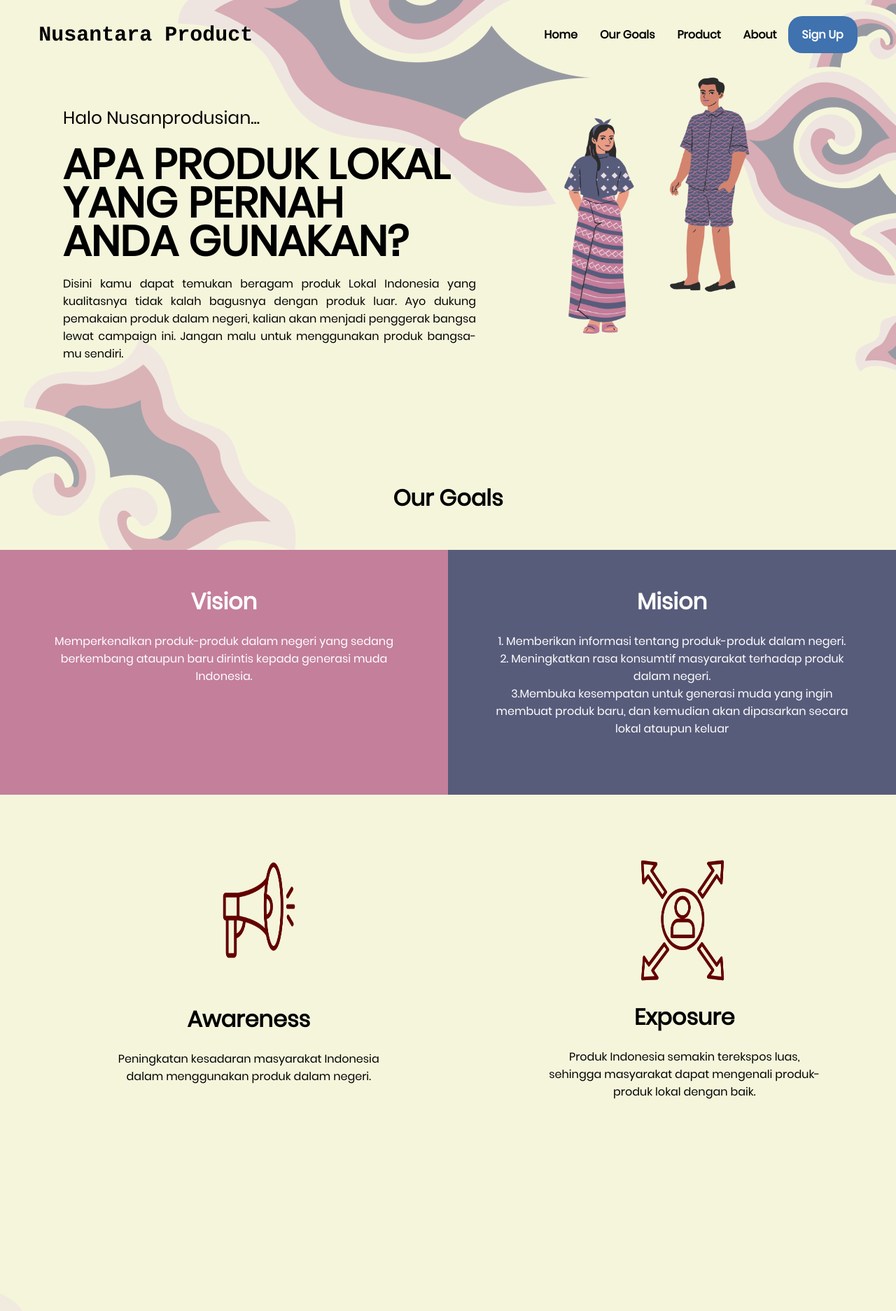
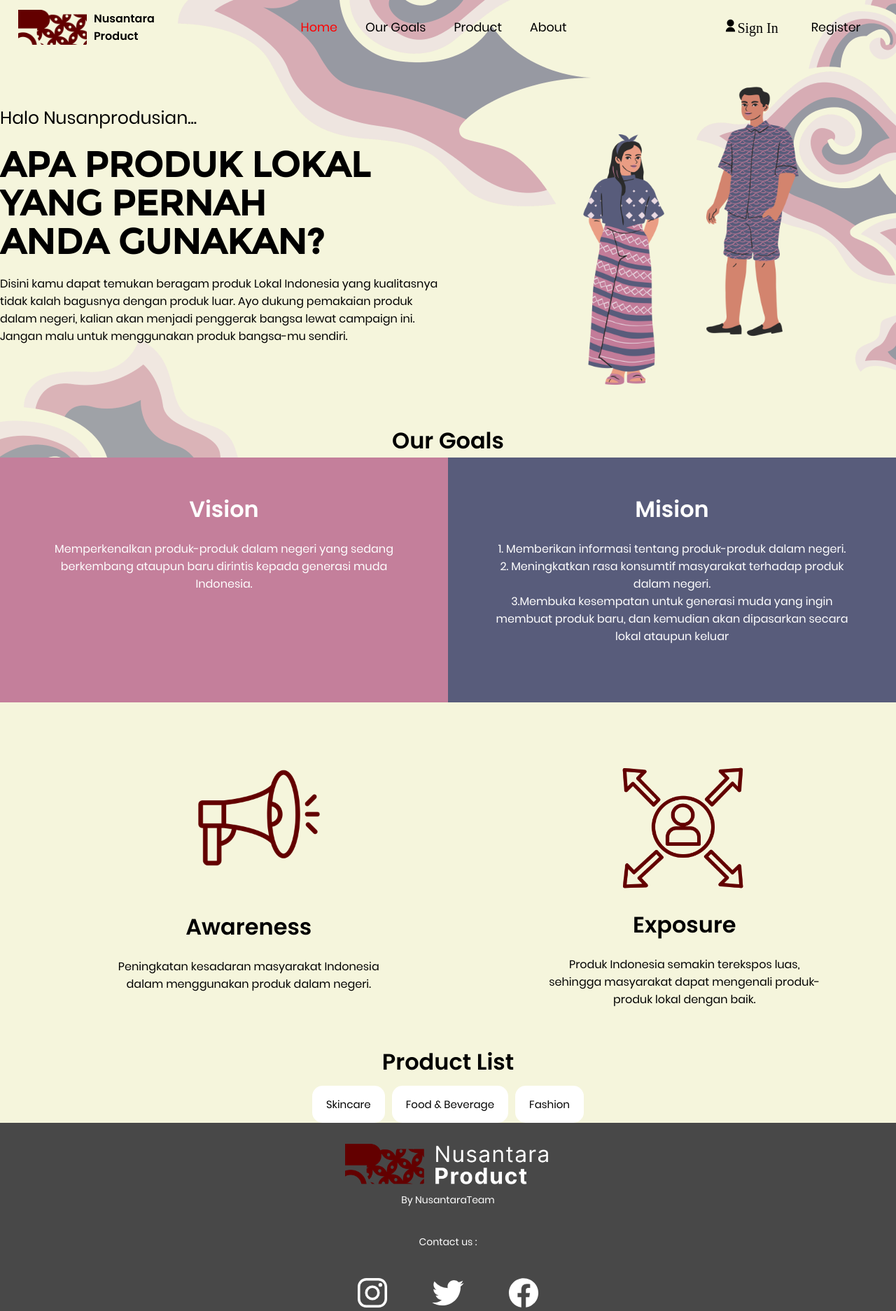
Before and after one commit to Fendy0999/WebUTS, a PHP site: page / in a window 1280 px wide. Shown: the top 1874 px of the page at 70% size. Run offline with PHP 8.4, Linux system fonts and the light colour scheme.

Commit message:
Penggantian navbar+html+javascript

```diff
--- a/index.html
+++ b/index.html
@@ -6,23 +6,36 @@
     <meta name="viewport" content="width=device-width, initial-scale=1.0">
     <title>Nusantara Proud</title>
     <link rel="stylesheet" href="style.css">
+
+    <link href="https://cdn.jsdelivr.net/npm/remixicon@2.5.0/fonts/remixicon.css" rel="stylesheet">
+    <link rel="stylesheet" href="https://unpkg.com/boxicons@latest/css/boxicons.min.css">
+    <link rel="preconnect" href="https://fonts.googleapis.com">
+    <link rel="preconnect" href="https://fonts.gstatic.com" crossorigin>
+    <link href="https://fonts.googleapis.com/css2?family=Poppins:wght@600&display=swap" rel="stylesheet">
+
 </head>
 <body>
-    <nav>
-        <div class="wrapper-nav">
-            <div class="logo"><a href="">Nusantara Product</a></div>
+    <header>
+        <div class="navbar">
+            <img src="assets/images/Instagram post - 2 1.png">
+                <a href="#logo" class="Logo"><b>Nusantara<br>Product</b></a></div>
+                <ul class="navbar-menu">
+                    <li><a href="#home" class="active">Home</a></li>
+                    <li><a href="#ourgoals">Our Goals</a></li>
+                    <li><a href="#listproduct">Product</a> </li>
+                    <li><a href="#about">About</a></li>
+                </ul>
 
-            <div class="menu">
-                <ul>
-                    <li><a href="#home">Home</a></li>
-                    <li><a href="#campaign">Our Goals</a></li>
-                    <li><a href="#listproduct">Product</a></li>
-                    <li><a href="#about">About</a></li>
-                    <li><a href=""class="tbl-biru">Sign Up</a></li>
-                </ul>
+                <div class="main">
+                    <a href="#" class="user"><i class="ri-user-fill">Sign In</i></a>
+                    <a href="#" class="register">Register</a>
+                    <div class="bx bx-menu" id="menu-icon"></div>
+                </div>
             </div>
         </div>
-    </nav>
+     </header>
+
+
     <div class="wrapper awan-batik">
         <!-- untuk home -->
 
@@ -33,13 +46,15 @@
                 <h3>APA PRODUK LOKAL<br>YANG PERNAH<br>ANDA GUNAKAN?</h3>
                 <p>Disini kamu dapat temukan beragam produk Lokal Indonesia yang kualitasnya tidak kalah bagusnya dengan produk luar. Ayo dukung pemakaian produk dalam negeri, kalian akan menjadi penggerak bangsa lewat campaign ini. Jangan malu untuk menggunakan produk bangsa-mu sendiri.</p>
             </div>
-            <img src="assets/images/orghome.png">
+            <div class="kolom2">
+                <img class="orghomepict" src="assets/images/orghome.png">
+            </div>
         </div>
     </div>
 
     <!-- untuk ourgoals-->
     <div class="our-goals">
-        <div class="kolom">
+        <div class="kolom_judul">
             <h1>Our Goals</h1>
         </div>
         <div class="container">
@@ -69,7 +84,17 @@
         </div>
     </div>
 
+    <!--Product List-->
+    <div class="product-list">
+        <h1>Product List</h1>
+            <div class="buttonproduct">
+                <button class="btn1">Skincare</button>
+                <button class="btn1">Food & Beverage</button>
+                <button class="btn1">Fashion</button>
+            </div>
+    </div>
 
+    <!--Skincare Section-->
 
     <!--untuk footer-->
     <footer>
--- a/style.css
+++ b/style.css
@@ -22,79 +22,152 @@
 }
 
 body {
+    min-height: 100vh;
+    color: black;
     margin: 0px;
     padding: 0px;
     padding-top: 30px;
     font-family: 'Poppins', sans-serif;
     background-color: #f5f5dc;
     background-image: url(assets/images/background1.png);
-    width: 100%;
     height: 100%;
     text-align: left;
 }
 
-nav{
-    justify-content: center;
+header{
+    position: fixed;
+    width: 100%;
+    top: 0;
+    right: 0;
+    z-index: 1000;
+    display: flex;
+    align-items: center;
+    justify-content: space-between;
+    background: transparent;
+    padding: 28px 12%;
+    transition: all .50s ease;
 }
 
-.wrapper-nav{
+.navbar a {
+    color: black;
     display: flex;
-    flex-wrap: wrap;
-    gap: 25rem;
+    align-items: center;
 }
 
-.wrapper {
-    max-width: 1100px;
-    margin: auto;
-    position: relative;
+.navbar img {
+    float: left;
+    height: 50px;
+    margin-right: 10px
 }
 
-.logo a {
-    font-size: 30px;
-    font-weight: 800;
-    float: left;
-    font-family: Courier;
+.navbar-menu {
+    display: flex;
+}
+
+.navbar-menu a {
+    color: black;
+    font-size: 1.1rem;
+    font-weight: 500;
+    padding: 5px 0;
+    margin: 0px 30px;
+    transition: all .50s ease;
+}
+
+.navbar-menu a:hover {
+    color: brown;
+}
+
+.navbar-menu a.active {
+    color: red;
+}
+
+.main {
+    display: flex;
+    align-items: center;
+}
+
+.main a {
+    margin-right: 25px;
+    margin-left: 10px;
+    color: black;
+    font-size: 1.1rem;
+    font-weight: 500;
+    transition: all .50s ease;
+}
+
+.user {
+    display: flex;
+    align-items: center;
+    padding: 5px;
+}
+
+.user i {
+    color: black;
+    font-size: 20px;
+    margin-right: 7px;
+}
+
+.main a:hover {
     color: black;
 }
 
-.menu {
-    float: right;
+#menu-icon {
+    font-size: 35px;
+    color: black;
+    cursor: pointer;
+    z-index: 10001;
+    display: none;
 }
 
-nav {
-    width: 100%;
-    margin: auto;
-    display: flex;
-    line-height: 100px;
-    position: fixed;
-    top: 0;
-    background: #f5f5dc;
-    background-image: url(assets/images/background1.png);
-    z-index: 1;
-    border-bottom: #f5f5dc;
+@media (max-width: 1280px) {
+    header {
+        transition: 14px 2%;
+        padding: 14px 2%
+    }
+
+    .navbar-menu a{
+        padding: 5px 0;
+        margin: 0px 20px;
+    }
 }
 
-nav ul {
-    list-style-type: none;
-    margin: 0;
-    padding: 0;
-    overflow: hidden;
-}
+@media (max-width: 1090px) {
+    #menu-icon {
+        display: block;
+    }
+    .navbar-menu {
+        position: absolute;
+        top: 100%;
+        right: -100%;
+        width: 270px;
+        height: 29vh;
+        background-color: silver;
+        display: flex;
+        flex-direction: column;
+        justify-content: flex-start;
+        border-radius: 10px;
+        transition: all .50s ease;
+    }
 
-nav ul li {
-    float: left;
-}
+    .navbar-menu a{
+        display: block;
+        margin: 12px 0;
+        padding: 0px 25px;
+        transition: all .050s ease;
+    }
 
-nav ul li a {
-    color: black;
-    font-weight: bold;
-    text-align: center;
-    padding: 0px 16px 0px 16px;
-    text-decoration: none;
-}
+    .navbar-menu a:hover {
+        color: black;
+        transform: translateY(5px);
+    }
 
-nav ul li a:hover {
-    text-decoration: underline;
+    .navbar-menu a.active{
+        color: black;
+    }
+
+    .navbar-menu.open {
+        right: 2%;
+    }
 }
 
 section {
@@ -111,51 +184,32 @@
 .kolom {
     margin-top: 100px;
     margin-bottom: 50px;
+    width: 50%;
+}
+
+.kolom_judul{
+    text-align: center;
+}
+
+.kolom2{
+    display: flex;
+    width: 50%;
+    justify-content: flex-end;
+    align-items: center;
 }
 
 .kolom .deskripsi {
     font-size: 25px;
     font-weight: 1px;
-    font-family: 'Poppins' sans-serif;
-
+    font-family: 'Poppins', sans-serif;
 }
 
 h3 {
-    font-family: 'Montserrat' sans-serif;
+    font-family: 'Montserrat', sans-serif;
     font-weight: 20px;
-    font-size: 60px;
+    font-size: 50px;
     width: 100%;
     line-height: 55px;
-}
-
-a.tbl-biru {
-    background: #3f72af;
-    border-radius: 20px;
-    margin-top: 20px;
-    padding: 15px 20px 15px 20px;
-    color: white;
-    cursor: pointer;
-    font-weight: bold;
-}
-
-a.tbl-biru:hover {
-    background: #fc5185;
-    text-decoration: none;
-}
-
-a.tbl-pink {
-    background: #fc5185;
-    border-radius: 20px;
-    margin-top: 20px;
-    padding: 15px 20px 15px 20px;
-    color: white;
-    cursor: pointer;
-    font-weight: bold;
-}
-
-a.tbl-pink:hover {
-    background: #3f72af;
-    text-decoration: none;
 }
 
 p {
@@ -169,18 +223,15 @@
 }
 
 .wrapper .home img{
-    width: 45%;
-    height: 35%;
-    margin-left: 15px;
-    float: right;
-
+    width: 90%;
+    /* margin-left: 15px; */
 }
 
 .home{
     display: flex;
     flex-direction: row;
     height: 100%;
-    text-align: justify;
+    /* text-align: justify; */
 }
 
 .our-goals {
@@ -223,7 +274,7 @@
     padding-left: 15vh;
     height: 400px;
     margin-right: 200px;
-    margin-bottom: 50%;
+    /* margin-bottom: 50%; */
 }
 
 .right-column-content {
@@ -236,15 +287,62 @@
 }
 
 .left-column-content img {
-    width: 38%;
     height: 250px;
     margin-left: 30px;
 }
 
 .right-column-content img {
-    width: 38%;
     height: 215px;
     margin-right: 5px;
+}
+
+.product-list {
+    display: flex;
+    flex-direction: column;
+    justify-content: center;
+    align-items: center;
+}
+
+.product-list h1 {
+    margin:10px 0;
+}
+
+.buttonproduct {
+    width: fit-content;
+    flex-direction: row;
+    justify-content:10px;
+    align-items: center;
+    text-align: center;
+    display: flex;
+}
+
+.btn1 {
+    font-size: 15px;
+    outline: none;
+    border-radius: 15px;
+    padding: 15px 20px;
+    margin: 0 5px;
+    border: none;
+    background-color: none;
+    cursor: pointer;
+    background-color: white;
+}
+
+.skincare-section {
+    display: flex;
+    justify-content: center;
+    padding: 20px;
+}
+
+.skincareimages {
+    width: 300px;
+    margin: 20px;;
+}
+
+.modifedimg {
+    width: 100%;
+    display: flex;
+    padding: 20px;
 }
 
 footer {
@@ -254,7 +352,7 @@
     right: 0;
     background: #484848;
     height: auto;
-    width: 100vw;
+    /* width: 100vw; */
     font-family: "Poppins";
     padding-top: 25px;
     color: white;
@@ -269,7 +367,6 @@
 }
 
 .footer-content img {
-    width: 260px;
     height: 70px;
     background-position: center;
 }
@@ -309,7 +406,7 @@
 
 .footer-bottom {
     background-color: #484848;
-    width: 100vw;
+    /* width: 100vw; */
     padding: 10px 0;
     text-align: center;
 }
```
Also changed, not shown: script.js (added, +7 -0 lines), assets/images/3330a30bba12709671e3034f834c2a0c.jpg (deleted), assets/images/71cec3b4b08e5352a17ca208a71928dc.jpg (deleted).
